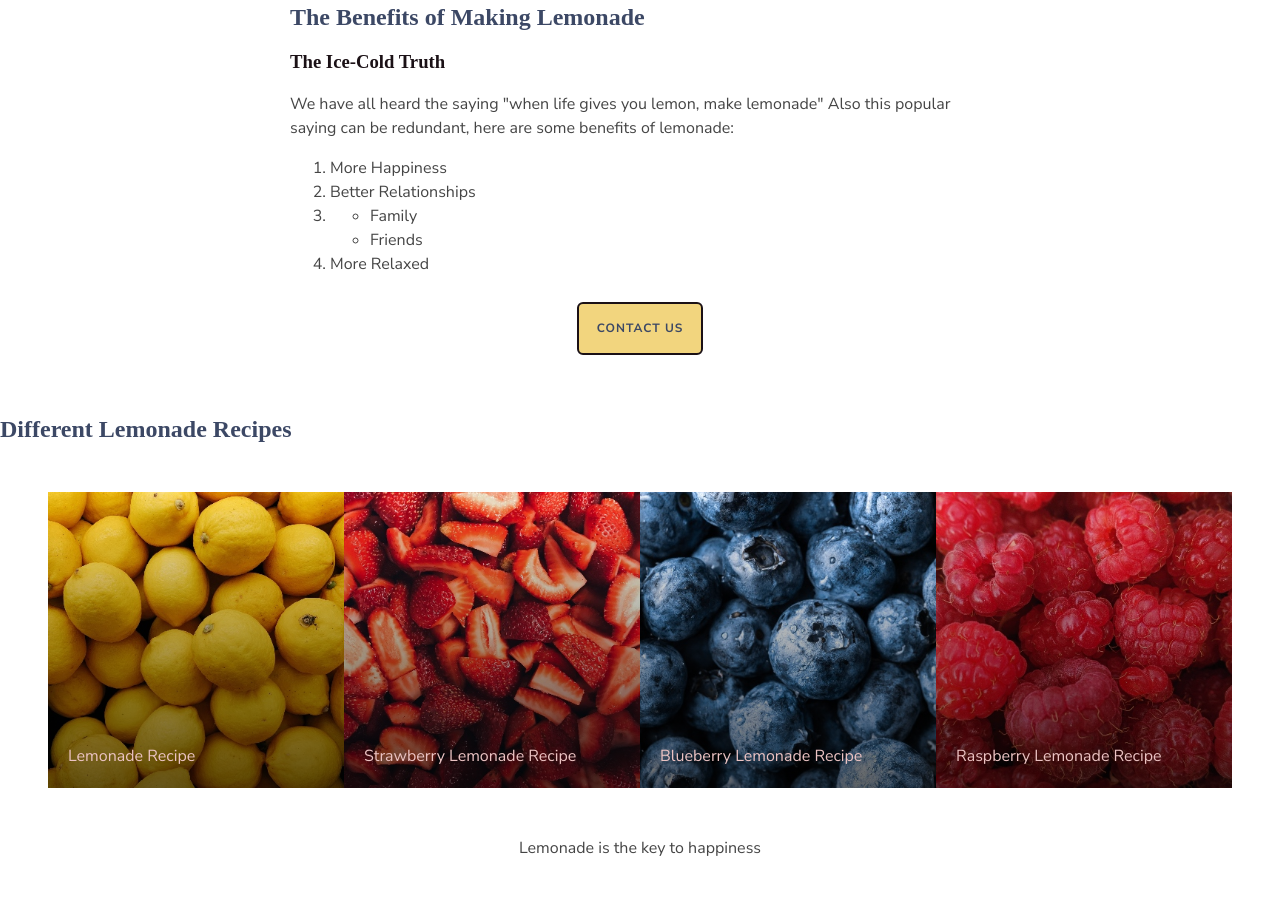
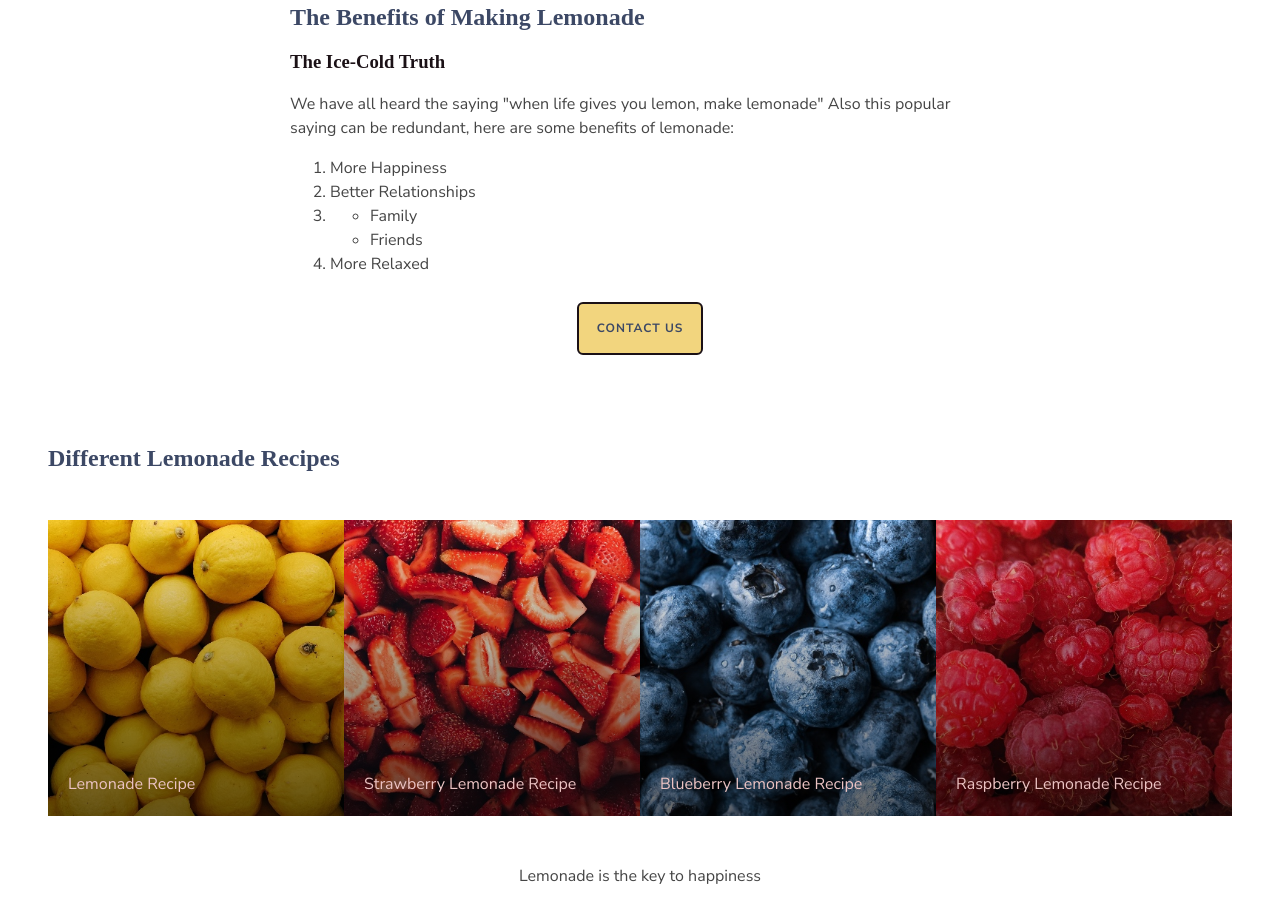
Before and after one commit to josh0125/Overlay-and-Cards, a plain HTML site: page index.html in a window 1280 px wide. Shown: the part 2547-3466 px from the top of the page. Before the commit the page ends 3438 px from the top, so only its background shows below. Drawn offline with nearby package versions, Linux system fonts and the light colour scheme; a web font is replaced by a local one.

Commit message:
Update styles.css

```diff
--- a/css/styles.css
+++ b/css/styles.css
@@ -167,3 +167,7 @@ svg {
     color: var(--pink);
     text-align: center;
   }
+
+.margin3 {
+  margin: 3rem;
+}
```
